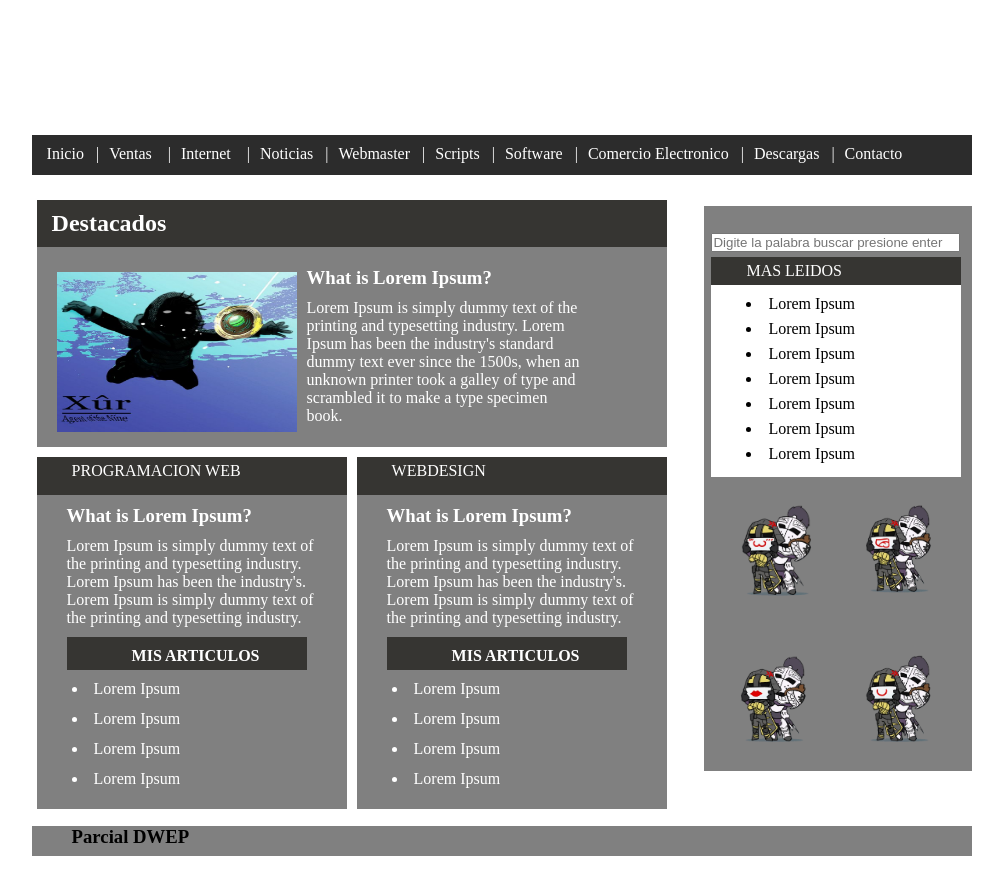
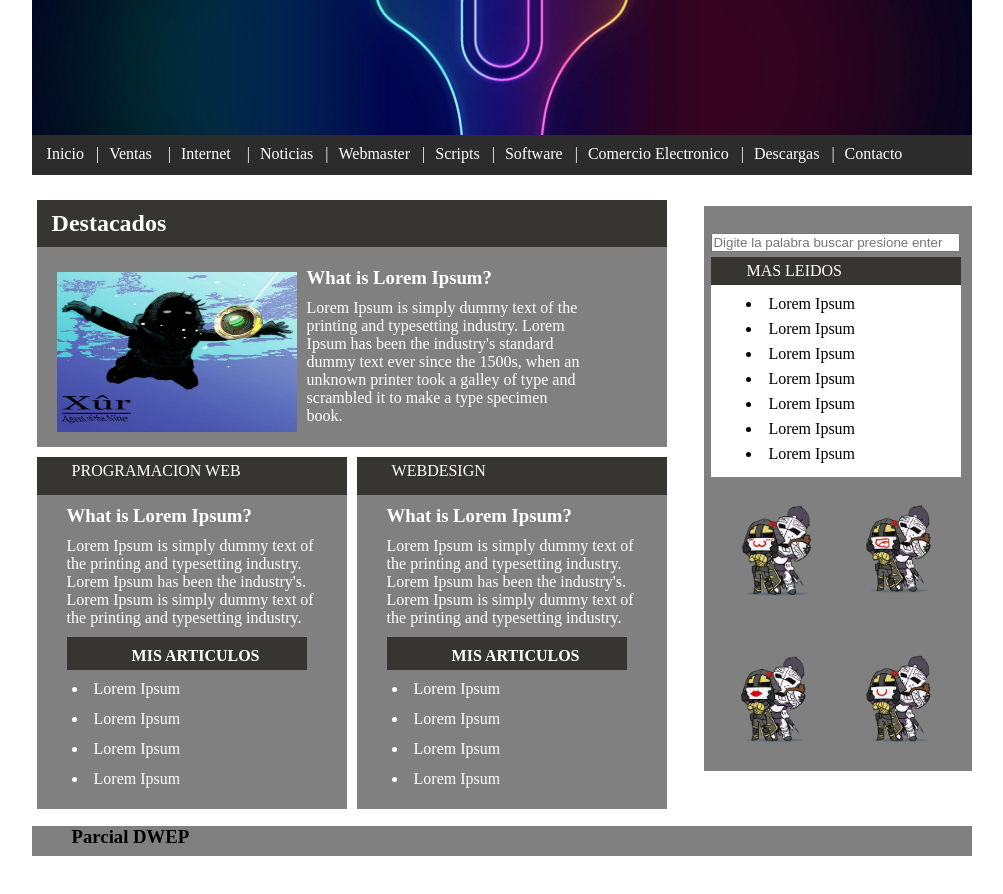
Before and after one commit to AzazelDR/Parcial-2, a plain HTML site: page index.html in a window 1280 px wide. Shown: the whole page, without its empty margins (186-1189 px from the left). Drawn offline with Linux system fonts and the light colour scheme.

Commit message:
Update style.css

```diff
--- a/css/style.css
+++ b/css/style.css
@@ -10,7 +10,7 @@
 }
 
 .header {
-    background-image: url("/Parcial/img/head.jpg");
+    background-image: url("/Parcial-2/img/head.jpg");
     background-size: cover;
     background-position: center center;
     background-repeat: no-repeat;
```
